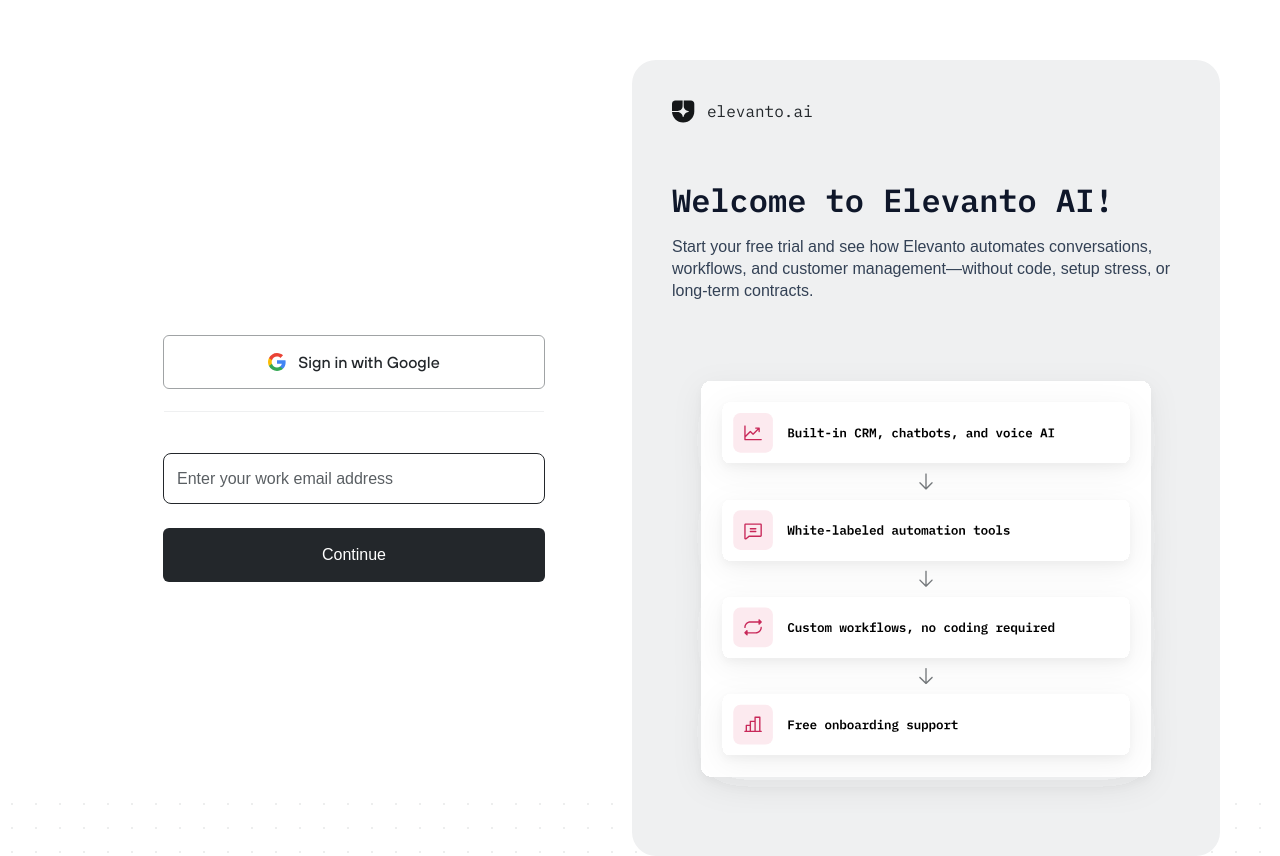
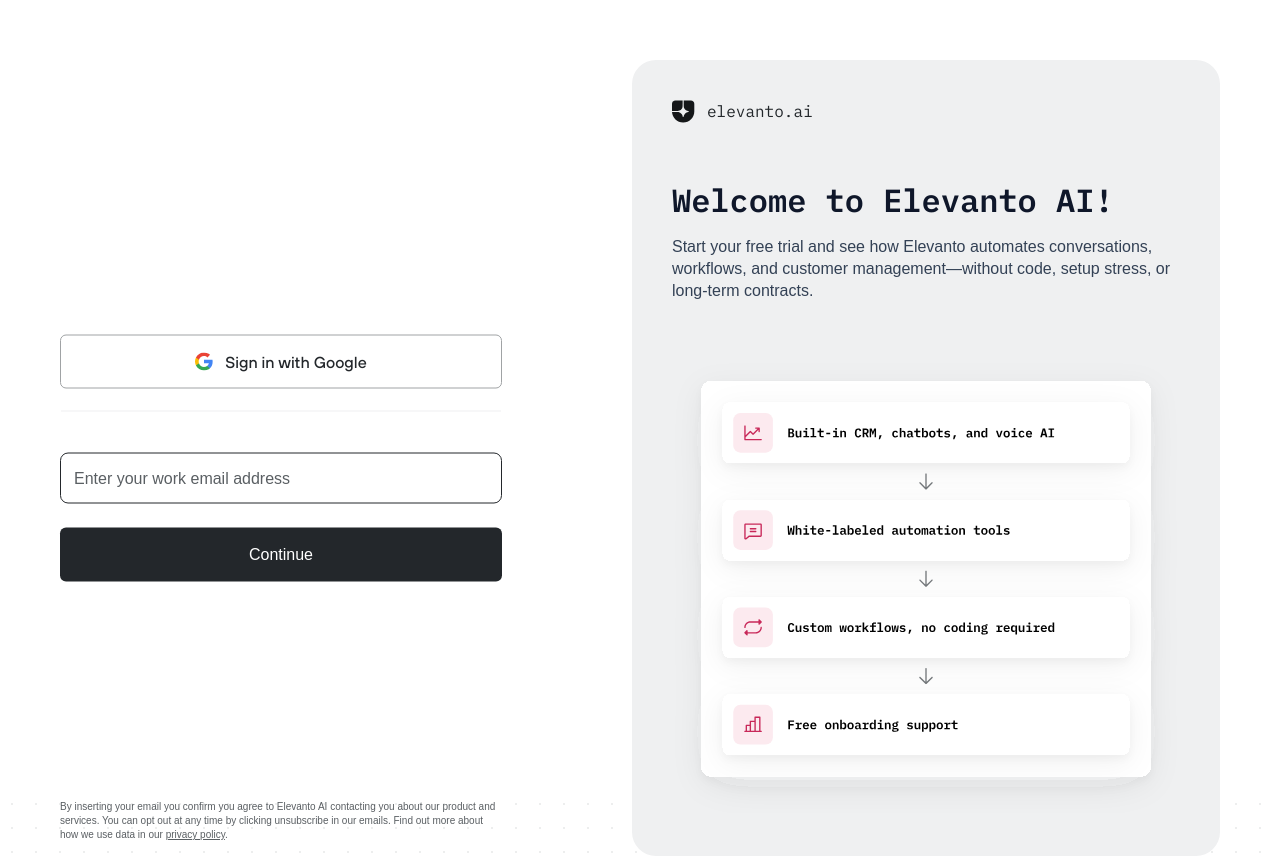
Before and after one commit to Ostapiuss/elevanto-ai, a React (Vite) app: page /elevanto-ai/login in a window 1280 px wide. Built offline with nearby package versions, Linux system fonts and the light colour scheme; a web font is replaced by a local one.

Commit message:
fix sign in page

```diff
--- a/src/pages/about-us/style.scss
+++ b/src/pages/about-us/style.scss
@@ -1,6 +1,8 @@
 @use '../../assets/styles/style.scss' as *;
 
 .about-us-section {
+  padding: 0 120px;
+
   .section-container {
     padding: 40px 32px;
   }
--- a/src/pages/contact-us/index.tsx
+++ b/src/pages/contact-us/index.tsx
@@ -10,7 +10,7 @@
 
 const ContactUs = () => {
   return (
-    <SectionLayout className="section">
+    <SectionLayout className="section contact-us-section">
       <Box className="contact-us">
         <LearnAboutUse />
         <Box className="contact-us__form">
--- a/src/pages/contact-us/style.scss
+++ b/src/pages/contact-us/style.scss
@@ -1,4 +1,7 @@
 @use '../../assets/styles/style.scss' as *;
+
+.contact-us-section {
+  padding: 0 120px;
 
   .contact-us {
     padding: 40px 32px;
@@ -25,8 +28,10 @@
       gap: 16px;
     }
   }
+}
 
 @media (max-width: ($breakpoint-md + 37)) {
+  .contact-us-section {
     .contact-us {
       .laern-about-us {
         display: grid;
@@ -50,9 +55,12 @@
       }
     }
   }
+}
 
 @media (max-width: ($breakpoint-xs + 400px )) {
+  .contact-us-section {
     .contact-us {
       padding: 0;
     }
   }
+}
--- a/src/pages/sign-in-page/index.tsx
+++ b/src/pages/sign-in-page/index.tsx
@@ -11,6 +11,7 @@
 import { motion } from 'framer-motion';
 
 import './style.scss';
+import { Link } from 'react-router';
 
 export default function SignInPage() {
   const [label, setLabel] = useState('Enter your work email address');
@@ -23,6 +24,7 @@
 
   return (
     <motion.div
+      className="sign-in-page-frame"
       initial={{ opacity: 0, y: 30 }}
       animate={{ opacity: 1, y: 0 }}
       exit={{ opacity: 0, y: -30 }}
@@ -39,6 +41,7 @@
           <div className="title">elevanto.ai</div>
         </Box>
         <Grid className="sign-in-page__form">
+          <Box className="form-login">
             <Box className="sso-login">
               <Button variant="outlined">
                 <GoogleIcon />
@@ -87,6 +90,18 @@
                 </Button>
               </FormControl>
             </Box>
+          </Box>
+          <Box className="privacy">
+            <p className="desktop-text">
+              By inserting your email you confirm you agree to Elevanto AI contacting you about our product and
+              services. You can opt out at any time by clicking unsubscribe in our emails. Find out more about how we
+              use data in our <Link to="/privacy">privacy policy</Link>.
+            </p>
+            <p className="mobile-text">
+              By inserting your email you confirm you agree to Elevanto AI contacting you about our product and
+              services. Find out more about how we use data in our <Link to="/privacy">privacy policy</Link>.
+            </p>
+          </Box>
         </Grid>
         <Grid className="sign-in-page__welcome welcome">
           <Box className="welcome__logo">
--- a/src/pages/sign-in-page/style.scss
+++ b/src/pages/sign-in-page/style.scss
@@ -1,10 +1,24 @@
 @use '../../assets/styles/style.scss' as *;
 
+.sign-in-page-frame {
+  height: 100%;
+}
+
 .sign-in-page {
+  max-width: 1440px;
+
+  position: relative;
+  left: 50%;
+  transform: translateX(-50%);
+
+  padding-top: 60px !important;
+  padding-bottom: 60px !important;
+
   &.MuiGrid-root {
     display: grid;
     grid-template-columns: 1fr 1fr;
-    gap: 24px;
+    gap: 130px;
+    align-items: center;
   }
 
   .top-logo {
@@ -12,10 +26,17 @@
   }
 
   &__form {
+    .form-login {
+      height: fit-content;
+      position: relative;
+      top: 50%;
+      transform: translateY(-50%);
+    }
+
     &.MuiGrid-root {
       min-width: 382px;
-      padding: 0 103px;
-
+      height: 100%;
+      max-height: 768px;
       display: flex;
       flex-direction: column;
       justify-content: center;
@@ -68,6 +89,29 @@
           }
         }
       }
+
+      .privacy {
+        margin-top: auto;
+
+        p.mobile-text {
+          display: none;
+        }
+
+        p {
+          color: $main-400;
+          font-weight: 400;
+          font-size: 10px;
+          line-height: 14px;
+
+          a {
+            color: $main-400;
+            font-weight: 400;
+            font-size: 10px;
+            line-height: 14px;
+            text-decoration: underline;
+          }
+        }
+      }
     }
   }
 
@@ -79,6 +123,8 @@
     gap: 57px;
     min-width: 588px;
     flex-direction: column;
+
+    height: fit-content;
 
     &__logo {
       display: flex;
@@ -133,6 +179,7 @@
 @media (max-width: ($breakpoint-md + 340px)) {
   .sign-in-page {
     &.MuiGrid-root {
+      gap: 24px;
       padding: 0 20px;
       padding-top: 60px;
     }
@@ -167,12 +214,33 @@
       align-items: center;
       justify-content: center;
       height: 100vh;
+
+      padding-left: 122px;
+      padding-right: 122px;
     }
 
     &__form {
       &.MuiGrid-root {
-        padding: 0 20px;
-        margin-bottom: auto;
+        padding: 20px;
+        border: 1px solid #eaebec;
+        background-color: #ffffff;
+        border-radius: 16px;
+
+        height: 727px;
+        max-height: 727px;
+
+        .privacy {
+          margin-top: auto;
+
+          p.desktop-text {
+            display: none;
+          }
+
+          p.mobile-text {
+            display: block;
+            width: 100%;
+          }
+        }
       }
     }
 
@@ -186,6 +254,15 @@
 
     .welcome {
       display: none;
+    }
+  }
+}
+
+@media (max-width: ($breakpoint-sm + 70px)) {
+  .sign-in-page {
+    &.MuiGrid-root {
+      padding-left: 20px;
+      padding-right: 20px;
     }
   }
 }
```
Lines whose indentation alone changed are shown as unchanged.
